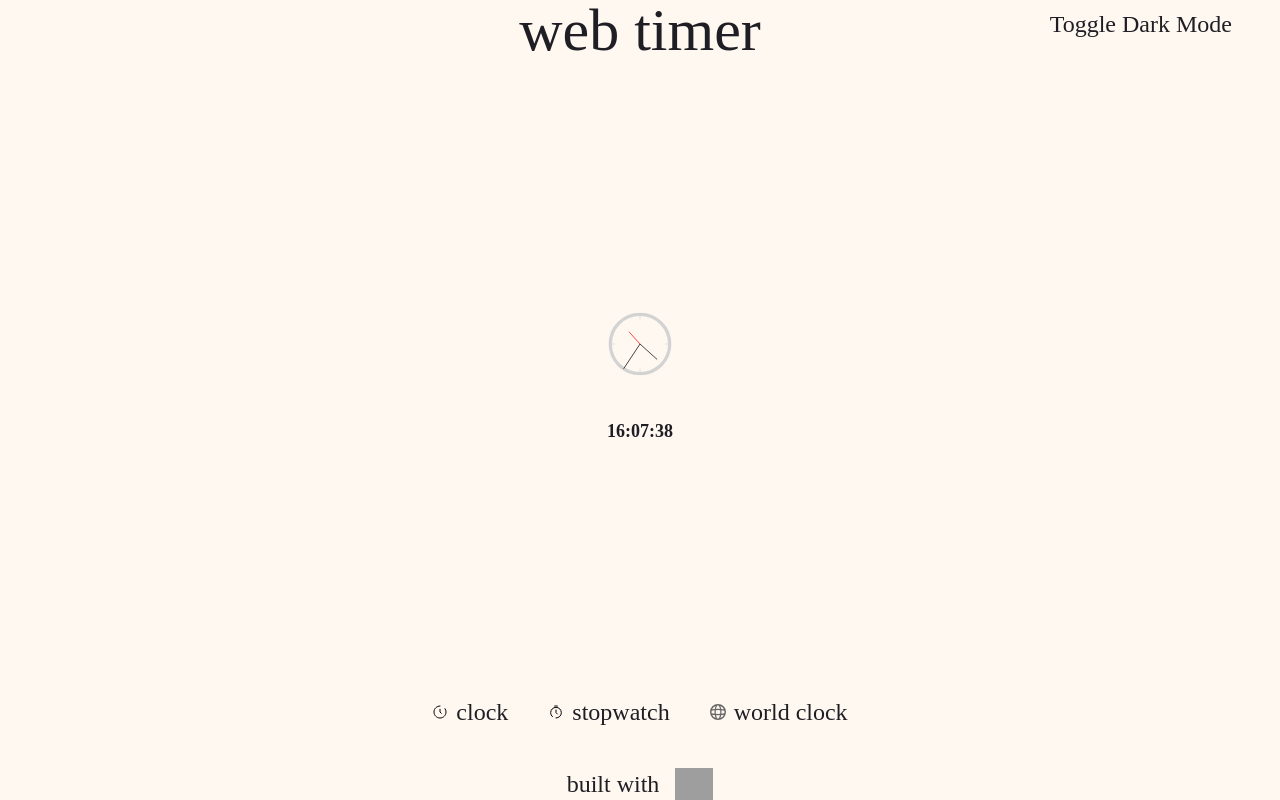
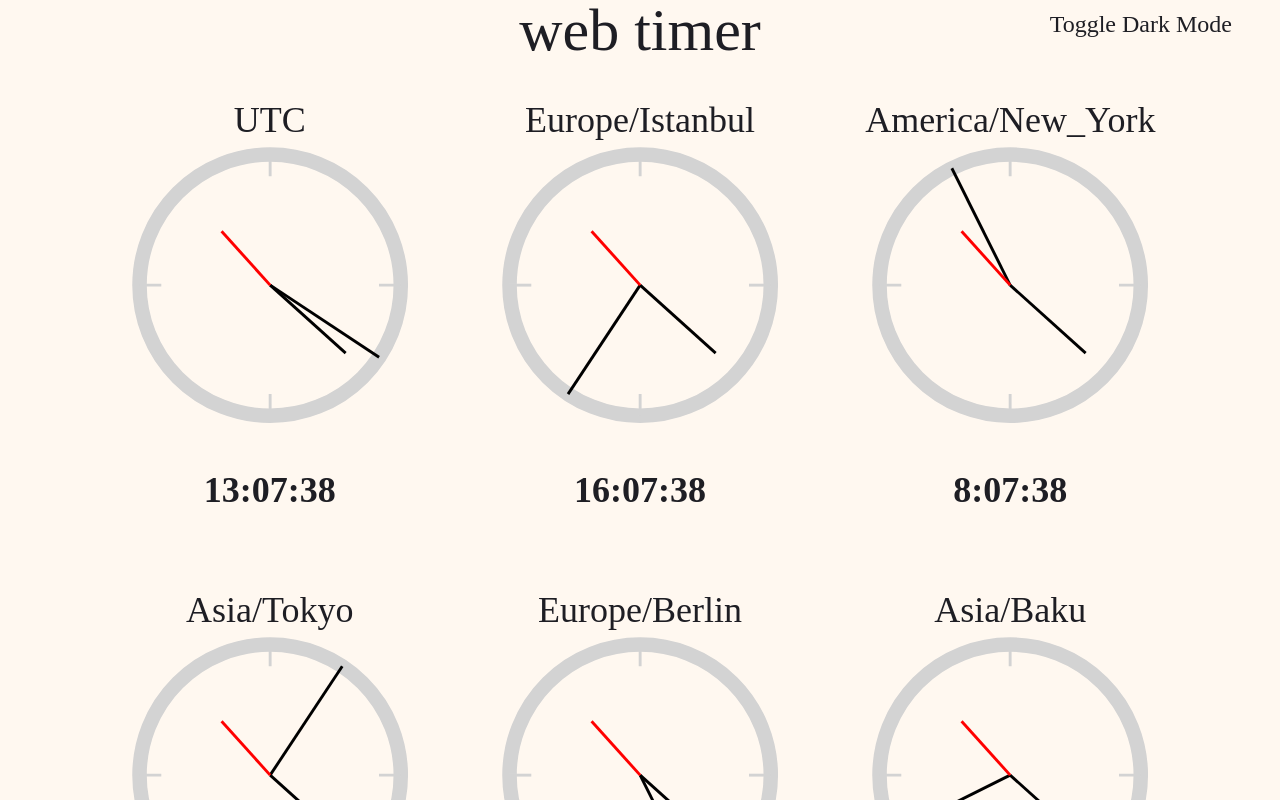
Before and after one commit to mal1kc/web_clock, a SvelteKit app: page /world_clock in a window 1280 px wide. Shown: the top 800 px of the page. Built offline with nearby package versions, Linux system fonts and the light colour scheme; grey boxes are pictures that could not be loaded.

Commit message:
featVfix:init world_clocks and some fixes

```diff
--- a/src/routes/clock.svelte
+++ b/src/routes/clock.svelte
@@ -2,9 +2,21 @@
   import { onMount, onDestroy } from "svelte";
   import { clock_timezone } from "./clock_store";
 
-  export let timezone: string = "Europe/Istanbul";
+  export let timezone: string | undefined;
+  const default_tz = "Europe/Istanbul";
 
-  let time = updateClock(timezone);
+  if (typeof timezone != "string") {
+    clock_timezone.subscribe((new_tz: string) => {
+      timezone = new_tz;
+    });
+  }
+
+  onMount(() => {
+    updateClock(timezone ?? default_tz);
+    setInterval(updateClock, 1000);
+  });
+
+  let time = updateClock(timezone ?? default_tz);
 
   let interval: number;
 
@@ -30,19 +42,11 @@
 
   // Example of setting an interval to update the clock every second
   interval = setInterval(() => {
-    time = updateClock(timezone);
+    time = updateClock(timezone ?? default_tz);
   }, 1000);
-
-  onMount(() => {
-    updateClock(timezone);
-    setInterval(updateClock, 1000);
-  });
 
   onDestroy(() => {
     clearInterval(interval);
-  });
-  clock_timezone.subscribe((new_tz: string) => {
-    timezone = new_tz;
   });
 </script>
 
@@ -128,9 +132,7 @@
       transform="rotate({time.getSeconds() * 6} 100 100)"
     />
   </svg>
-  <div
-    class="flex mt-10 items-center justify-center text-lg font-bold text-7xl"
-  >
+  <div class="flex mt-10 items-center justify-center font-bold">
     {time.getHours()}:{time.getMinutes().toString().padStart(2, "0")}:{time
       .getSeconds()
       .toString()
--- a/src/routes/clock/+page.svelte
+++ b/src/routes/clock/+page.svelte
@@ -1,26 +1,13 @@
 <script lang="ts">
   import Timezoneselector from "../timezoneselector.svelte";
-  import Clock from "../clock.svelte"; // Adjust the path as necessary
-
-  let selectedTimezone: string = $state(
-    Intl.DateTimeFormat().resolvedOptions().timeZone,
-  ); // Default timezone
-  function updateTimezone(newTimezone: string) {
-    selectedTimezone = newTimezone;
-  }
+  import Clock from "../clock.svelte";
 </script>
 
-<main>
+<main class="text-center items-center">
+  <Timezoneselector />
   <h1 class="text-2xl font-bold mb-4">Timezone Clock</h1>
-  <Timezoneselector />
-  <Clock timezone={selectedTimezone} />
+  <Clock timezone={undefined} />
 </main>
 
 <style>
-  main {
-    text-align: center;
-    padding: 1em;
-    max-width: 240px;
-    margin: 0 auto;
-  }
 </style>
--- /dev/null
+++ b/src/routes/cookie_manage.ts
@@ -0,0 +1,53 @@
+import { browser } from "$app/environment";
+
+type StringKeyObject = {
+  [key: string]: string | null;
+};
+
+export function setCookie(name: string, value: any, days: number) {
+  if (browser) {
+    let expires = "";
+    if (days) {
+      const date = new Date();
+      date.setTime(date.getTime() + (days * 24 * 60 * 60 * 1000));
+      expires = "; expires=" + date.toUTCString();
+    }
+    document.cookie = name + "=" + (value || "") + expires + "; path=/";
+  }
+}
+
+
+export function getCookie(name: string) {
+  if (browser) {
+    const nameEQ = name + "=";
+    const ca = document.cookie.split(';');
+    for (let i = 0; i < ca.length; i++) {
+      let c = ca[i];
+      while (c.charAt(0) === ' ') c = c.substring(1, c.length);
+      if (c.indexOf(nameEQ) === 0) return c.substring(nameEQ.length, c.length);
+    }
+  }
+  return null;
+}
+
+
+export function parseCookies(cookieString: string) {
+  const cookies: StringKeyObject = {};
+  const cookieArray = cookieString.split(';');
+
+  cookieArray.forEach(cookie => {
+    const [name, value] = cookie.split('=').map(c => c.trim());
+    if (name) {
+      cookies[name] = decodeURIComponent(value);
+    }
+  });
+
+  return cookies;
+}
+
+
+export function deleteCookie(name: string) {
+  if (browser) {
+    document.cookie = name + '=; Max-Age=-99999999;';
+  }
+}
--- a/src/routes/timezoneselector.svelte
+++ b/src/routes/timezoneselector.svelte
@@ -37,8 +37,8 @@
   }
 </script>
 
-<div class="p-4">
-  <label for="timezone" class="block text-lg font-medium text-gray-700">
+<div>
+  <label for="timezone" class="block text-lg dark:text-rich_black-700">
     Select Timezone:
   </label>
 
@@ -46,12 +46,10 @@
     id="timezone"
     bind:value={$selectedTimezone}
     on:change={handleTimezoneChange}
-    class="mt-2 block w-full border border-gray-300 rounded-md shadow-sm focus:ring focus:ring-blue-500 focus:border-blue-500"
+    class="m-2 inline-block text-center w-auto border border-gray-300 rounded-md shadow-sm focus:ring focus:ring-blue-500 focus:border-blue-500"
   >
     {#each timezones as timezone}
       <option value={timezone}>{timezone}</option>
     {/each}
   </select>
-
-  <p class="mt-4 text-gray-600">Selected Timezone: {$selectedTimezone}</p>
 </div>
--- a/src/routes/world_clock/+page.svelte
+++ b/src/routes/world_clock/+page.svelte
@@ -1,16 +1,27 @@
-<script>
+<script lang="ts">
   import Clock from "../clock.svelte";
+  import { world_clock_data } from "../world_clock_store";
+  interface WorldClockSettings {
+    selected_timezone_list: string[];
+  }
+  let current_wc_data: WorldClockSettings;
+
+  world_clock_data.subscribe((new_wcs_data) => {
+    if (new_wcs_data) {
+      current_wc_data = new_wcs_data;
+    }
+  });
 </script>
 
-<main>
-  <Clock />
+<main
+  class="grid grid-rows-3 grid-cols-3 justify-center items-center align-middle"
+>
+  {#each current_wc_data.selected_timezone_list as tz}
+    <div class="m-10 text-4xl justify-center items-center text-center">
+      <p>{tz}</p>
+      <Clock timezone={tz} />
+    </div>
+  {/each}
 </main>
 
-<style>
-  main {
-    text-align: center;
-    padding: 1em;
-    max-width: 240px;
-    margin: 0 auto;
-  }
-</style>
+<style></style>
--- /dev/null
+++ b/src/routes/world_clock_store.ts
@@ -0,0 +1,73 @@
+import { writable } from "svelte/store";
+import { deleteCookie, getCookie, parseCookies, setCookie } from "./cookie_manage";
+
+
+export interface WorldClockSettings {
+  selected_timezone_list: string[]
+}
+
+const cookie_name = "world_clock_settins";
+
+const default_wcs_data: WorldClockSettings = {
+  selected_timezone_list: [
+    Intl.DateTimeFormat().resolvedOptions().timeZone,
+    "Europe/Istanbul",
+    "America/New_York",
+    "Asia/Tokyo",
+    "Europe/Berlin",
+    "Asia/Baku"
+  ]
+}
+
+let wc_cookie_data: WorldClockSettings = (() => {
+  const wcs_cookie = getCookie(cookie_name);
+  if (typeof wcs_cookie === 'string') {
+    let cookie_obj: WorldClockSettings | null = null;
+    try {
+      const parsedCookies = parseCookies(wcs_cookie);
+      // Assuming the cookie contains a JSON string for selected_timezone_list
+      if (parsedCookies.selected_timezone_list) {
+        cookie_obj = {
+          selected_timezone_list: JSON.parse(parsedCookies.selected_timezone_list)
+        };
+      }
+    } catch (error) {
+      console.debug("has error:", error);
+    }
+    return cookie_obj || default_wcs_data; // Return cookie_obj or default data
+  } else {
+    deleteCookie(cookie_name);
+    console.log("Cookie is not a string or does not exist.");
+    return default_wcs_data; // Return default data if cookie doesn't exist
+  }
+})();
+
+
+if (typeof wc_cookie_data == 'undefined') {
+  wc_cookie_data = default_wcs_data;
+}
+
+export const world_clock_data = writable(wc_cookie_data);
+
+
+world_clock_data.subscribe((nw_world_clock_data: WorldClockSettings | null) => {
+  if (nw_world_clock_data) {
+    setCookie(cookie_name, JSON.stringify({ selected_timezone_list: nw_world_clock_data.selected_timezone_list }), 30);
+  }
+});
+
+export function add_new_world_clock(timezone: string) {
+  const MAX_SIZE = 6;
+  if (!wc_cookie_data.selected_timezone_list.includes(timezone)) {
+    wc_cookie_data.selected_timezone_list.push(timezone);
+
+    if (wc_cookie_data.selected_timezone_list.length > MAX_SIZE) {
+      wc_cookie_data.selected_timezone_list.shift();
+    }
+
+    world_clock_data.update((currentData) => ({
+      ...currentData,
+      selected_timezone_list: wc_cookie_data.selected_timezone_list
+    }));
+  }
+}
```
